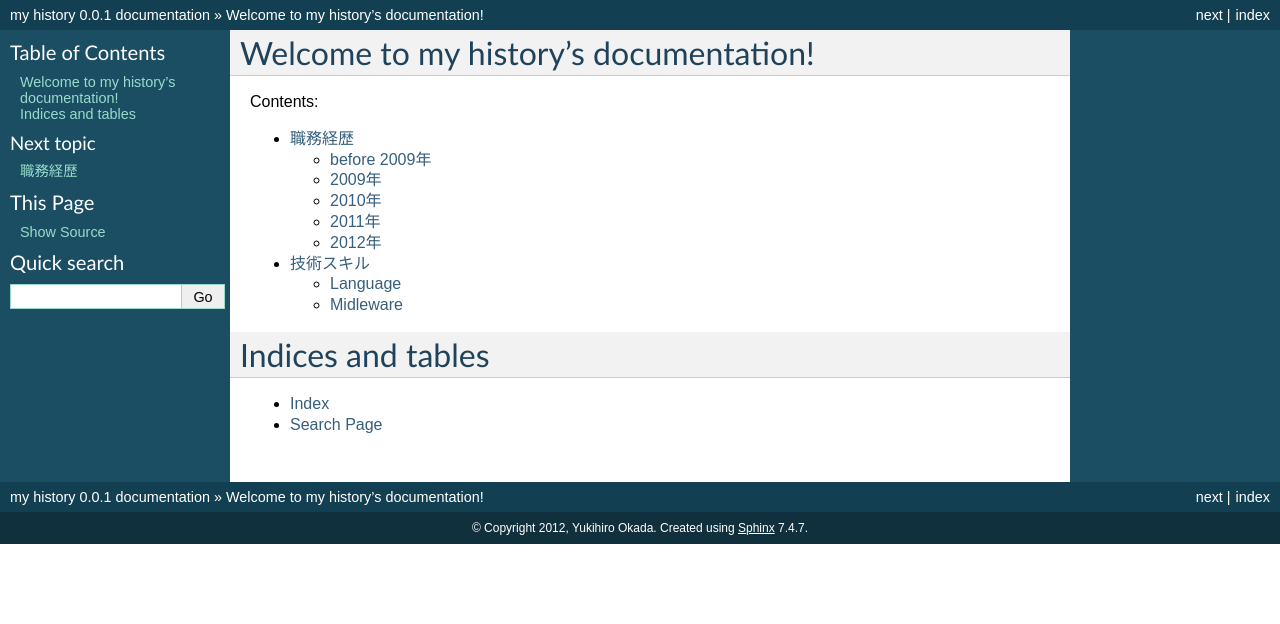
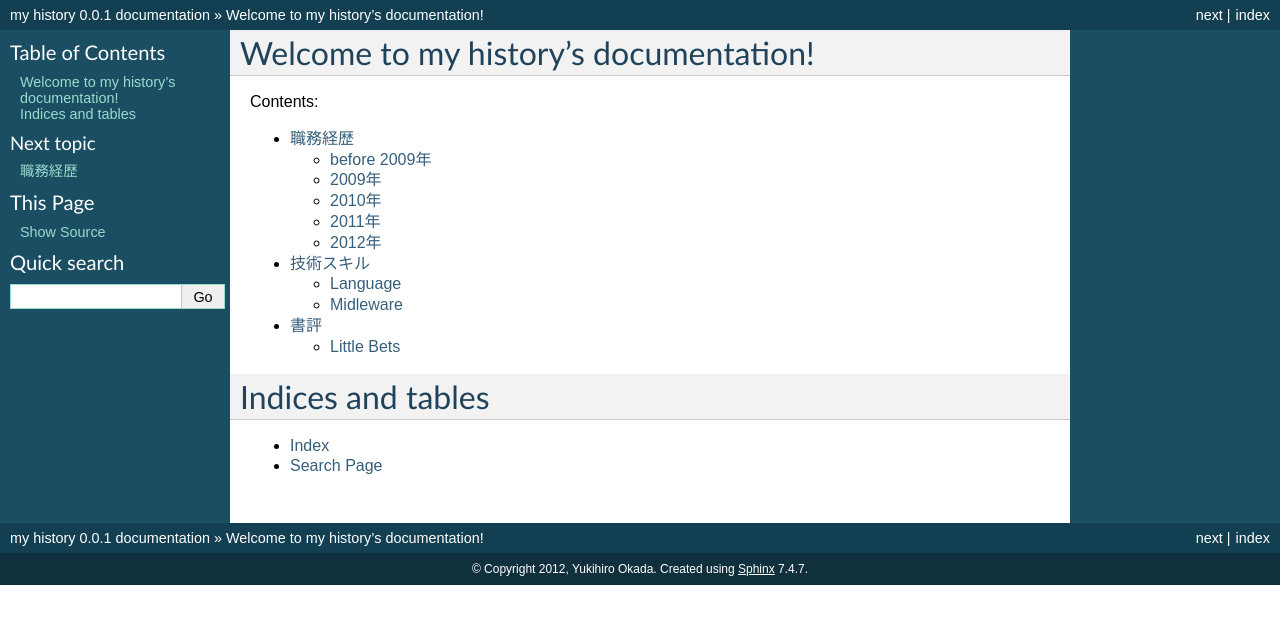
Before and after one commit to yuokada/yuokada.github.com, a Sphinx documentation site: the page built from source/index.rst, in a window 1280 px wide. Shown: the top 624 px of the page. Built offline with Sphinx 7.4.7, drawn with Linux system fonts in a browser that asks for light colours.

Commit message:
add 書評ページ

```diff
--- /dev/null
+++ b/source/bookreview.rst
@@ -0,0 +1,8 @@
+===========
+書評
+===========
+
+.. toctree::
+   :maxdepth: 1
+
+   review/little_bets
--- a/source/index.rst
+++ b/source/index.rst
@@ -13,10 +13,12 @@ Contents:
 
    history
    skill
+   bookreview
 
 Indices and tables
 ==================
 
 * :ref:`genindex`
 * :ref:`search`
+
 .. * :ref:`modindex`
--- /dev/null
+++ b/source/review/little_bets.rst
@@ -0,0 +1,11 @@
+Little Bets
+===========
+
+TOC
+---
+
+- tmp
+
+chap 1
+~~~~~~
+- chapter 1
```
